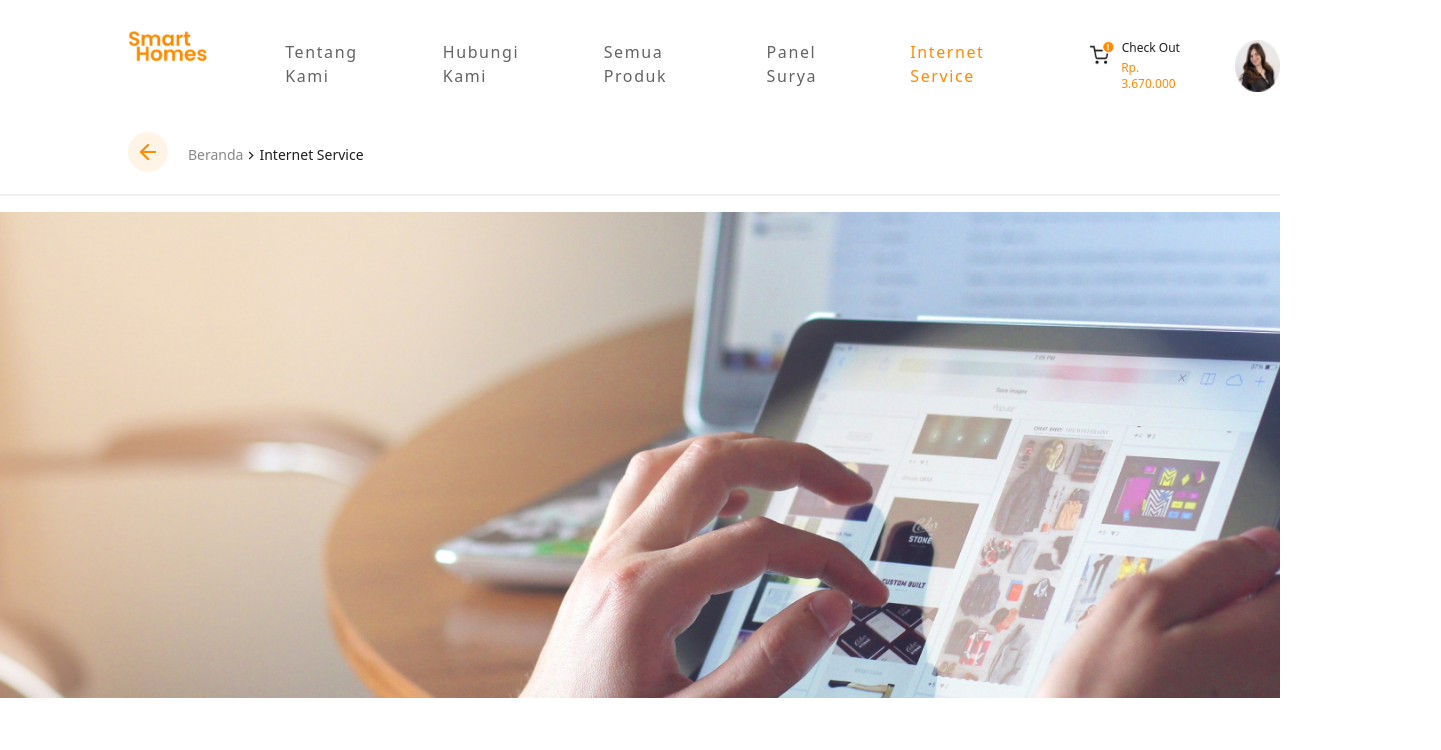
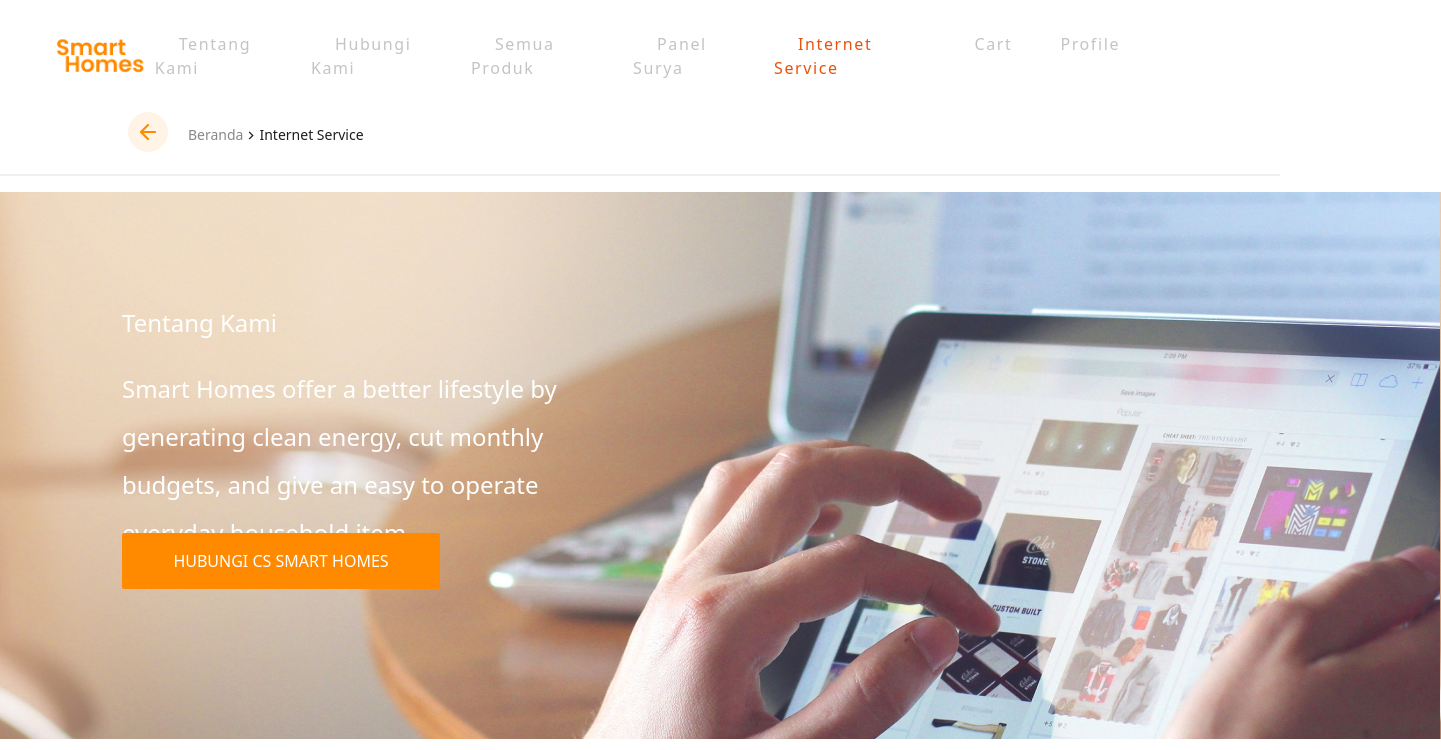
Before and after one commit to adityailhamss/SmartHomes, a React (Create React App) app: page /InternetService in a window 1280 px wide. Shown: the top 750 px of the page, 1441 px wide, since content can reach past the window. Built offline with nearby package versions, Linux system fonts and the light colour scheme.

Commit message:
responsif navbar

```diff
--- a/src/App.js
+++ b/src/App.js
@@ -6,12 +6,13 @@ import HomePage from "./component/HomePage";
 import TentangKami from './component/TentangKami';
 import PanelSurya from './component/PanelSurya';
 import InternetService from './component/InternetService';
+import TestNavbar from './component/testNavbar';
 
 
 function App() {
   return (
     <Router>
-      <Navbar/>
+      <TestNavbar/>
         <Routes>
           <Route path = "/" element={<HomePage/>}/>
           <Route path = "/TentangKami" element={<TentangKami/>}/>
@@ -21,6 +22,8 @@ function App() {
         </Routes>
       <Footer/>
     </Router>
+
+
   );
 }
 
--- a/src/component/InternetService.js
+++ b/src/component/InternetService.js
@@ -2,7 +2,7 @@ import React from 'react'
 import { useNavigate } from "react-router-dom";
 import Next from "../assets/img/next.png";
 import Back from '../assets/img/Group 26.png';
-import Cover from '../assets/img/cover.png';
+// import Cover from '../assets/img/cover.png';
 import Is1 from '../assets/img/is1.png';
 import Is2 from '../assets/img/is2.png';
 import Is3 from '../assets/img/is3.png';
@@ -39,9 +39,16 @@ function InternetService() {
         <div className='flex flex-row py-4'>
             <p className="border border-[#EFF1F1] w-[1441px] h-0"></p>
         </div>
-        <div >
+        {/* <div >
             <img src={Cover} className="w-auto h-auto "/>
+        </div> */}
+        <div className='bg-image-is w-[370px] h-[500px] lg:w-[1441px] lg:h-[547px] pt-2'>
+        <div className='flex flex-col items-center lg:items-start gap-6 pl-2 lg:pl-[122px] pt-[105px]'>
+            <h1 className='font-Poppins font-medium text-2xl leading-9 text-[#ffffff]'>Tentang Kami</h1>
+            <p className='font-Poppins font-light text-2xl leading-[48px] text-[#ffffff] w-auto h-auto lg:w-[506px] lg:h-[144px]'>Smart Homes offer a better lifestyle by generating clean energy, cut monthly budgets, and give an easy to operate everyday household item.</p>
+            <button className='w-[300px] h-[50px] lg:w-[318px] lg:h-[56px] bg-[#FF8A00] rounded-sm items-center font-Poppins font-medium text-base leading-6 text-white '>HUBUNGI CS SMART HOMES</button>
         </div>
+    </div>
         <div className="py-12 text-center">
             <h1 className="text-3xl lg:text-5xl text-[#616364]">Keunggulan Iconnect</h1>
         </div>
--- a/src/component/TentangKami.js
+++ b/src/component/TentangKami.js
@@ -26,13 +26,16 @@ function TentangKami() {
     <div className='flex flex-row justify-center'>
             <p className="border border-[#EFF1F1] w-[1441px] h-0"></p>
         </div>
-    <div className='bg-image-tk w-[370px] h-[500px] lg:w-[1441px] lg:h-[547px] pt-2'>
-        <div className='flex flex-col items-center lg:items-start gap-6 pl-2 lg:pl-[122px] pt-[105px]'>
-            <h1 className='font-Poppins font-medium text-2xl leading-9 text-[#ffffff]'>Tentang Kami</h1>
-            <p className='font-Poppins font-light text-2xl leading-[48px] text-[#ffffff] w-auto h-auto lg:w-[506px] lg:h-[144px]'>Smart Homes offer a better lifestyle by generating clean energy, cut monthly budgets, and give an easy to operate everyday household item.</p>
-            <button className='w-[300px] h-[50px] lg:w-[318px] lg:h-[56px] bg-[#FF8A00] rounded-sm items-center font-Poppins font-medium text-base leading-6 text-white '>HUBUNGI CS SMART HOMES</button>
+        <div className='flex flex-col'>
+            <div className='bg-image-tk w-[370px] h-[500px] lg:w-[1441px] lg:h-[547px] pt-2 ml-1'>
+                <div className='flex flex-col items-center lg:items-start gap-6 pl-2 lg:pl-[122px] pt-[105px]'>
+                    <h1 className='font-Poppins font-medium text-2xl leading-9 text-[#ffffff]'>Tentang Kami</h1>
+                    <p className='font-Poppins font-light text-2xl leading-[48px] text-[#ffffff] w-auto h-auto lg:w-[506px] lg:h-[144px]'>Smart Homes offer a better lifestyle by generating clean energy, cut monthly budgets, and give an easy to operate everyday household item.</p>
+                    <button className='w-[300px] h-[50px] lg:w-[318px] lg:h-[56px] bg-[#FF8A00] rounded-sm items-center font-Poppins font-medium text-base leading-6 text-white '>HUBUNGI CS SMART HOMES</button>
+                </div>
+            </div>
         </div>
-    </div>
+
     <div className='flex flex-col lg:flex-row gap-10 justify-center '>
         <div className='mt-[90px] w-[370px] h-[220px] lg:w-[590px] lg:h-[401px]'>
     <img src={Image10} alt=""/>
--- /dev/null
+++ b/src/component/testNavbar.js
@@ -0,0 +1,207 @@
+import { NavLink } from "react-router-dom";
+import Menu from "../assets/img/menu.png";
+import Logo from "../assets/logo/Logo.png";
+import React from "react";
+import { useState } from "react";
+
+function TestNavbar() {
+    const [drop, setDrop] = useState(false);
+    const dropDown = () => {
+    setDrop(!drop);
+  };
+  return (
+    <div className="flex flex-row px-14 items-center">
+        <div className="py-5 lg:py-0">
+          <NavLink to={"/"}>
+            <img src={Logo} alt="" />
+          </NavLink>
+        </div>
+        <ul className="hidden lg:flex flex-row ml-auto xl:mr-20">
+          <li className="py-8">
+            <NavLink
+              to={"/TentangKami"}
+              className="py-8 px-6 tracking-widest"
+              style={(isActive) => ({
+                color: isActive.isActive ? "#E9520B" : "#C4C4C4",
+              })}
+              end
+            >
+              Tentang Kami
+            </NavLink>
+          </li>
+          <li className="py-8">
+            <NavLink
+              to={"/Contact"}
+              className="py-8 px-6 tracking-widest"
+              style={(isActive) => ({
+                color: isActive.isActive ? "#E9520B" : "#C4C4C4",
+              })}
+              end
+            >
+              Hubungi Kami
+            </NavLink>
+          </li>
+          <li className="py-8">
+            <NavLink
+              to={"/"}
+              className="py-8 px-6 tracking-widest"
+              style={(isActive) => ({
+                color: isActive.isActive ? "#E9520B" : "#C4C4C4",
+              })}
+              end
+            >
+              Semua Produk
+            </NavLink>
+          </li>
+          <li className="py-8">
+            <NavLink
+              to={"/PanelSurya"}
+              className="py-8 px-6 tracking-widest"
+              style={(isActive) => ({
+                color: isActive.isActive ? "#E9520B" : "#C4C4C4",
+              })}
+              end
+            >
+              Panel Surya
+            </NavLink>
+          </li>
+          <li className="py-8">
+            <NavLink
+              to={"/InternetService"}
+              className="py-8 px-6 tracking-widest"
+              style={(isActive) => ({
+                color: isActive.isActive ? "#E9520B" : "#C4C4C4",
+              })}
+              end
+            >
+              Internet Service
+            </NavLink>
+          </li>
+          <li className="py-8">
+            <NavLink
+              to={"/Cart"}
+              className="py-8 px-6 tracking-widest"
+              style={(isActive) => ({
+                color: isActive.isActive ? "#E9520B" : "#C4C4C4",
+              })}
+              end
+            >
+              Cart
+            </NavLink>
+          </li>
+          <li className="py-8">
+            <NavLink
+              to={"/Profile"}
+              className="py-8 px-6 tracking-widest"
+              style={(isActive) => ({
+                color: isActive.isActive ? "#E9520B" : "#C4C4C4",
+              })}
+              end
+            >
+              Profile
+            </NavLink>
+          </li>
+          </ul>
+          <div className="ml-auto my-auto lg:hidden inline-block w-[2rem] relative hover:cursor-pointer">
+          <img src={Menu} alt="" onClick={dropDown} />
+          <div
+            className={`absolute z-[1] right-0 ${
+              drop ? "block" : "hidden"
+            } min-w-[200px] flex flex-col items-center text-center gap-4 border-2 rounded-xl border-black py-4 bg-white`}
+          >
+            <ul className="">
+          <li className="py-2">
+            <NavLink
+              to={"/TentangKami"}
+              className="py-8 px-6 tracking-widest"
+              style={(isActive) => ({
+                color: isActive.isActive ? "#E9520B" : "#C4C4C4",
+              })}
+              end
+            >
+              Tentang Kami
+            </NavLink>
+          </li>
+          <li className="py-2">
+            <NavLink
+              to={"/Contact"}
+              className="py-8 px-6 tracking-widest"
+              style={(isActive) => ({
+                color: isActive.isActive ? "#E9520B" : "#C4C4C4",
+              })}
+              end
+            >
+              Hubungi Kami
+            </NavLink>
+          </li>
+          <li className="py-2">
+            <NavLink
+              to={"/"}
+              className="py-8 px-6 tracking-widest"
+              style={(isActive) => ({
+                color: isActive.isActive ? "#E9520B" : "#C4C4C4",
+              })}
+              end
+            >
+              Semua Produk
+            </NavLink>
+          </li>
+          <li className="py-2">
+            <NavLink
+              to={"/PanelSurya"}
+              className="py-8 px-6 tracking-widest"
+              style={(isActive) => ({
+                color: isActive.isActive ? "#E9520B" : "#C4C4C4",
+              })}
+              end
+            >
+              Panel Surya
+            </NavLink>
+          </li>
+          <li className="py-2">
+            <NavLink
+              to={"/InternetService"}
+              className="py-8 px-6 tracking-widest"
+              style={(isActive) => ({
+                color: isActive.isActive ? "#E9520B" : "#C4C4C4",
+              })}
+              end
+            >
+              Internet Service
+            </NavLink>
+          </li>
+          <li className="py-2">
+            <NavLink
+              to={"/Cart"}
+              className="py-8 px-6 tracking-widest"
+              style={(isActive) => ({
+                color: isActive.isActive ? "#E9520B" : "#C4C4C4",
+              })}
+              end
+            >
+              Cart
+            </NavLink>
+          </li>
+          <li className="py-2">
+            <NavLink
+              to={"/Profile"}
+              className="py-8 px-6 tracking-widest"
+              style={(isActive) => ({
+                color: isActive.isActive ? "#E9520B" : "#C4C4C4",
+              })}
+              end
+            >
+              Profile
+            </NavLink>
+          </li>
+          </ul>
+
+          </div>
+
+        </div>
+
+    </div>
+  )
+}
+
+export default TestNavbar
--- a/tailwind.config.js
+++ b/tailwind.config.js
@@ -8,13 +8,13 @@ module.exports = {
       backgroundImage:{
         'image-tk' : "url('../public/assets/img/tentangKami1.png')",
         'image-ps' : "url('../src/assets/img/img13.png')",
-        'image-is' : "url('../src/assets/img/cover.png')",
         'image-6' : "url('../public/assets/img/image6.png')",
         'image-9' : "url('../public/assets/img/image9.png')",
         'Slider-1' : "url('../public/assets/img/Slider1.png')",
         'Slider-2' : "url('../public/assets/img/Slider2.png')",
         'Slider-3' : "url('../public/assets/img/Slider3.png')",
         'Slider-4' : "url('../public/assets/img/Slider4.png')",
+        'image-is' : "url('../public/assets/img/cover.png')",
 
 
       },
```
Also changed, not shown: public/assets/img/cover.png (renamed from src/assets/img/cover.png), src/assets/img/menu.png (added).
